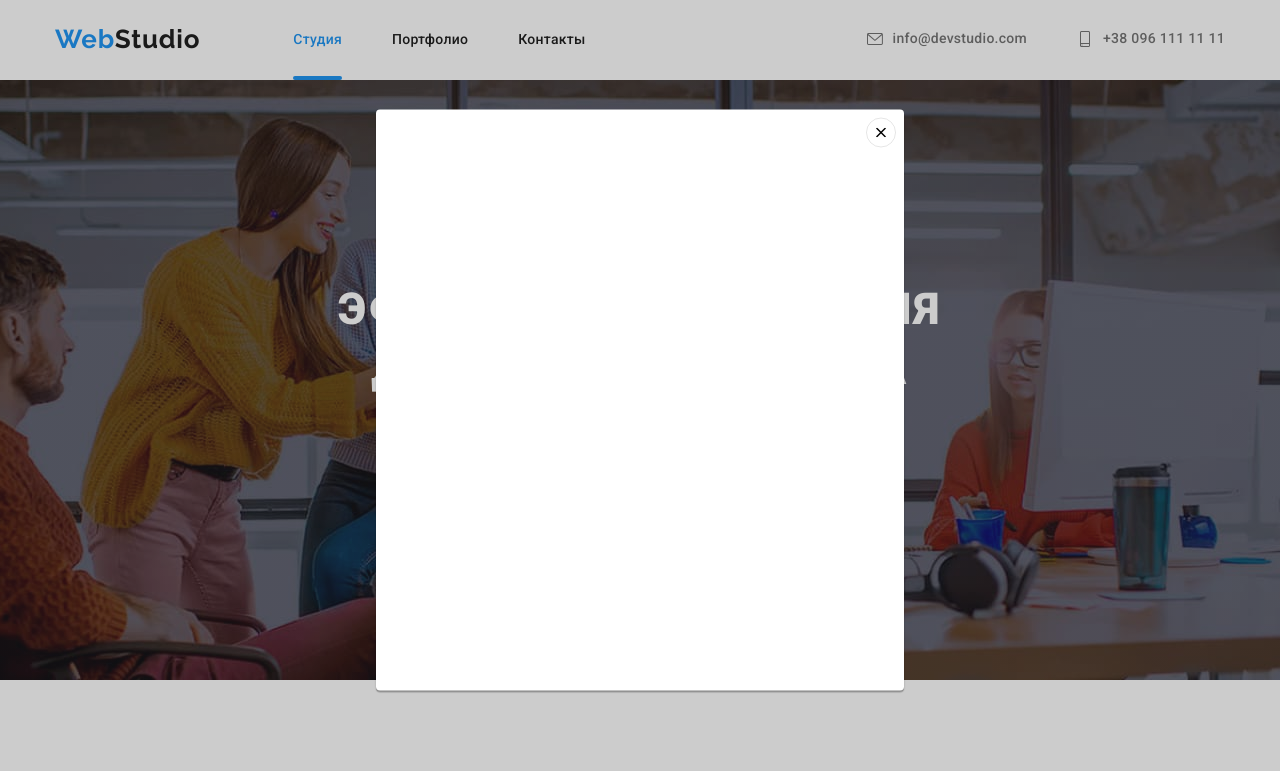
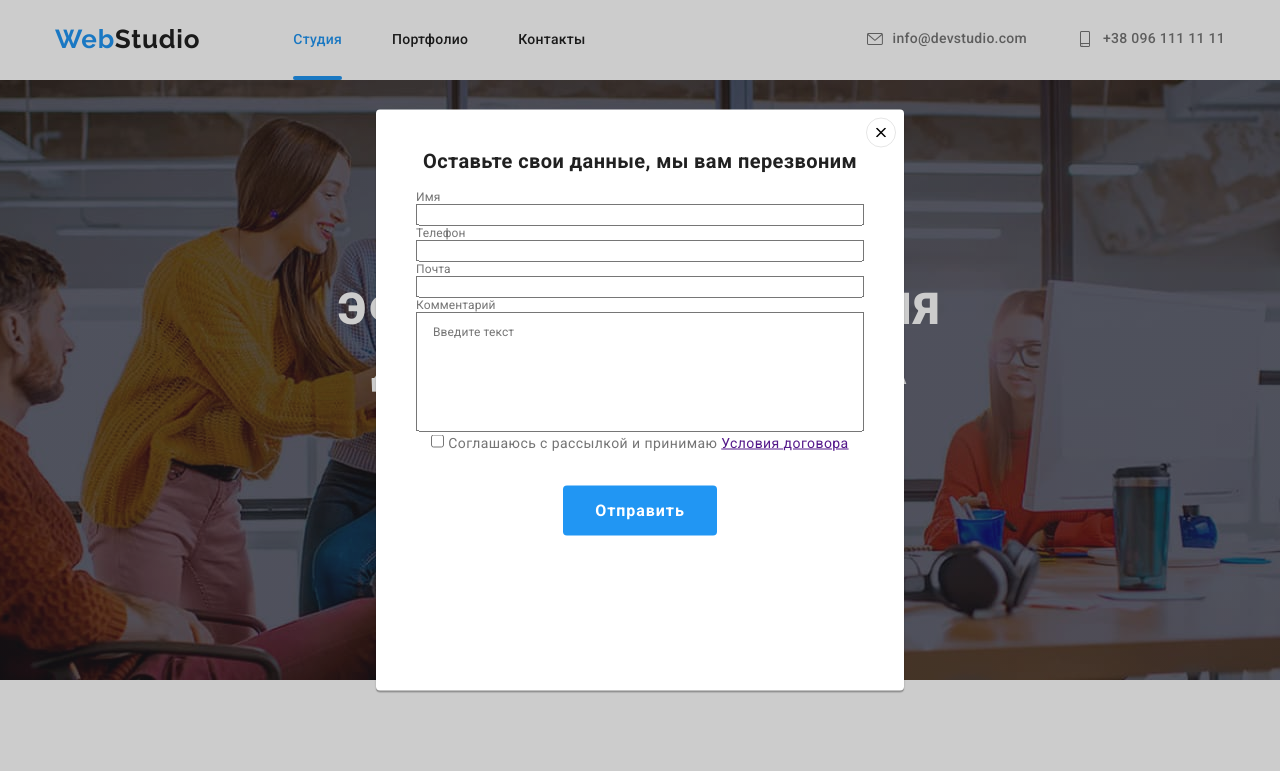
Before and after one commit to Yana-Vovk/goit-markup-hw-06, a plain HTML site: page index.html in a window 1280 px wide. Both pictures are taken after a click on the button "Заказать услугу". Shown: the top 771 px of the page. Drawn offline with nearby package versions, Linux system fonts and the light colour scheme.

Commit message:
Добавляет и стилизирует формы

```diff
--- a/css/primary.css
+++ b/css/primary.css
@@ -39,6 +39,7 @@ img {
   --overlay-bkg: rgba(33, 150, 243, 0.9);
   --bkg-drop: rgba(0, 0, 0, 0.2);
   --black: #000000;
+  --plcholder: rgba(117, 117, 117, 0.5);
 }
 
 /* Типография */
@@ -74,6 +75,11 @@ h6 {
   list-style: none;
   margin: 0;
   padding: 0;
+}
+
+/* Поинтер на кнопки */
+.button {
+  cursor: pointer;
 }
 
 /* Задаём ширину остовного контейнера */
@@ -137,10 +143,6 @@ body {
   letter-spacing: 0.03em;
 }
 
-.logo-blue {
-  color: var(--active-color);
-}
-
 /* Логотип футера */
 .logo-foot {
   display: inline-block;
@@ -164,7 +166,15 @@ body {
 }
 
 .headnav .link:hover,
-.headnav .link:focus {
+.headnav .link:focus,
+.contacts .link:hover,
+.contacts .link:focus,
+.headnav .current,
+.address:hover,
+.address:focus,
+.info:hover,
+.info:focus,
+.logo-blue {
   color: var(--active-color);
 }
 
@@ -175,15 +185,6 @@ body {
   letter-spacing: 0.02em;
 
   transition: color 250ms cubic-bezier(0.4, 0, 0.2, 1);
-}
-
-.contacts .link:hover,
-.contacts .link:focus {
-  color: var(--active-color);
-}
-
-.headnav .current {
-  color: var(--active-color);
 }
 
 .headnav .li-item {
@@ -212,7 +213,9 @@ body {
 }
 
 .contacts .link:hover .contacts-icon,
-.contacts .link:focus .contacts-icon {
+.contacts .link:focus .contacts-icon,
+.close-button:hover .close-x,
+.close-button:focus .close-x {
   fill: var(--active-color);
 }
 
@@ -249,14 +252,8 @@ body {
   margin-top: 9px;
 }
 
-.address:hover,
-.address:focus,
-.info:hover,
-.info:focus {
-  color: var(--active-color);
-}
-
-.join-title {
+.join-title,
+.subbmit-title {
   font-weight: bold;
   font-size: 14px;
   line-height: 1.14;
@@ -269,7 +266,8 @@ body {
   display: flex;
 }
 
-.join {
+.join,
+.subbmit {
   margin-left: 70px;
   margin-right: auto;
 }
@@ -352,6 +350,7 @@ body {
   width: 10px;
   height: 10px;
   fill: var(--black);
+  transition: fill 250ms cubic-bezier(0.4, 0, 0.2, 1);
 }
 
 .close-cover {
@@ -363,3 +362,45 @@ body {
   border: 1px solid rgba(0, 0, 0, 0.1);
   border-radius: 50%;
 }
+
+.fill-in {
+  display: inline-flex;
+  flex-direction: column;
+  padding-left: 40px;
+  padding-right: 40px;
+  padding-bottom: 40px;
+}
+
+.txtarea {
+  width: 448px;
+  height: 120px;
+  resize: none;
+  padding: 12px 16px;
+}
+
+.modal-heading {
+  font-family: Roboto;
+  font-weight: 700;
+  font-size: 20px;
+  line-height: 1.15;
+  text-align: center;
+  color: var(--heading-color);
+
+  margin-top: 2px;
+  margin-bottom: 12px;
+}
+
+.acception {
+  text-align: center;
+}
+
+.fill-in .button {
+  margin-left: auto;
+  margin-right: auto;
+}
+
+.lable-txt {
+  font-size: 12px;
+  line-height: 1.17;
+  letter-spacing: 0.01em;
+}
--- a/css/style.css
+++ b/css/style.css
@@ -40,7 +40,9 @@
 }
 
 /* Стилизация кнопки в герое */
-.hero .button {
+.hero .button,
+.fill-in .button,
+.subbmit .button {
   display: inline-block;
   border-radius: 4px;
   padding: 10px 32px;
--- a/index.html
+++ b/index.html
@@ -441,8 +441,16 @@
                     </li>
                 </ul>
             </div>
+            <div class="subbmit">
+                <p class="subbmit-title">Подпишитесь на рассылку</p>
+                <form>
+                    <input type="email" placeholder="E-mail">
+                    <button class="button" type="submit">Подписаться</button>
+                </form>
+            </div>
         </div>
     </footer>
+    <!--Модальное окно  -->
     <div class="backdrop is-hidden" data-modal>
         <div class="modal">
             <button class="close-button" type="button" data-modal-close>
@@ -452,15 +460,25 @@
                         </use>
                     </svg>
                 </div>
-
-                <!-- <svg width="30" height="30" fill="none" xmlns="http://www.w3.org/2000/svg">
-                    <circle cx="15" cy="15" r="15" fill="#fff" />
-                    <circle cx="15" cy="15" r="14.5" stroke="#000" stroke-opacity=".1" />
-                    <path
-                        d="M21 10.108L19.892 9 15.5 13.392 11.108 9 10 10.108l4.392 4.392L10 18.892 11.108 20l4.392-4.392L19.892 20 21 18.892 16.608 14.5 21 10.108z"
-                        fill="#000" />
-                </svg> -->
             </button>
+            <p class="modal-heading">Оставьте свои данные, мы вам перезвоним</p>
+            <form class="fill-in">
+                <label class="lable-txt" for="user-name">Имя</label>
+                <input id="user-name" type="text" name="user-name">
+                <label class="lable-txt" for="phone">Телефон</label>
+                <input id="phone" type="tel" name="phone">
+                <label class="lable-txt" for="email">Почта</label>
+                <input id="email" type="email" name="email">
+                <label class="lable-txt" for="comment">Комментарий</label>
+                <textarea class="txtarea lable-txt" name="comment" id="comment" cols="30" rows="10"
+                    placeholder="Введите текст"></textarea>
+                <div class="acception">
+                    <input id="acception" type="checkbox">
+                    <label for="acception">Соглашаюсь с рассылкой и принимаю</label>
+                    <a href="">Условия договора</a>
+                </div>
+                <button class="button" type="submit">Отправить</button>
+            </form>
         </div>
     </div>
     <script src="./js/modal.js"></script>
```
